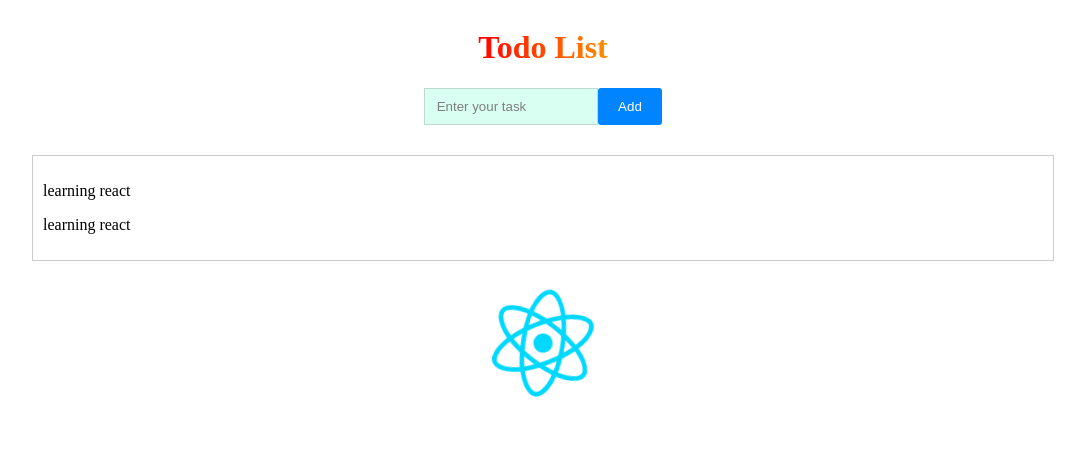
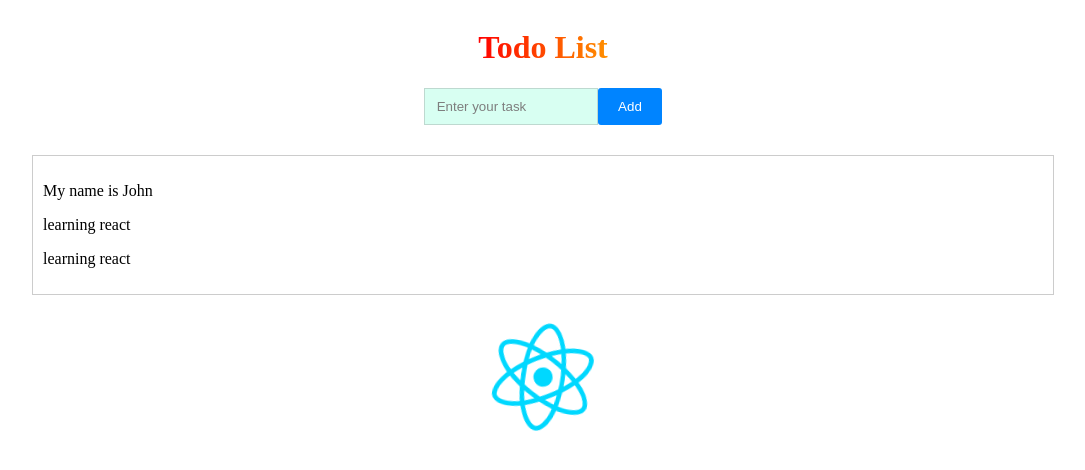
Before and after one commit to JohnT6/react-vite, a React (Vite) app: page / in a window 1280 px wide. Shown: the top 470 px of the page, without its empty margins (97-1182 px from the left). Built offline with nearby package versions, Linux system fonts and the light colour scheme.

Commit message:
#34. Props cách truyền props từ cha sang con, props là gì, cách sử dụng props

```diff
--- a/src/App.jsx
+++ b/src/App.jsx
@@ -5,11 +5,22 @@ import reactLogo from "./assets/react.svg"
 
 
 function App() {
+  const name = "John";
+  const age = 22;
+  const data = {
+    name: "John",
+    age: 22
+  }
+  //Cách cha truyên Props => Key = {value}
   return (
     <div className="todo-container">
       <h1 className="todo-title">Todo List</h1>
       <TodoNew />
-      <TodoData />
+      <TodoData
+        name={name}
+        age={age}
+        data={data}
+      />
       <div className="todo-image">
         <img src={reactLogo} className="logo" />
       </div>
--- a/src/components/todo/TodoData.jsx
+++ b/src/components/todo/TodoData.jsx
@@ -1,6 +1,15 @@
-const TodoData = () => {
+const TodoData = (props) => {
+    // Props là 1 object chứa những dữ liệu của cha truyền cho con. Vì là obj có thể dùng destructuring
+    //{
+    //  name: "John",
+    //  age: 22,
+    //  data: { name: "john", age: 22}
+    //}
+    console.log(">>>>>>Check props", props);
+    const { name, age, data } = props
     return (
         <div className="todo-data">
+            <p>My name is {name}</p>
             <p>learning react</p>
             <p>learning react</p>
         </div>
```
